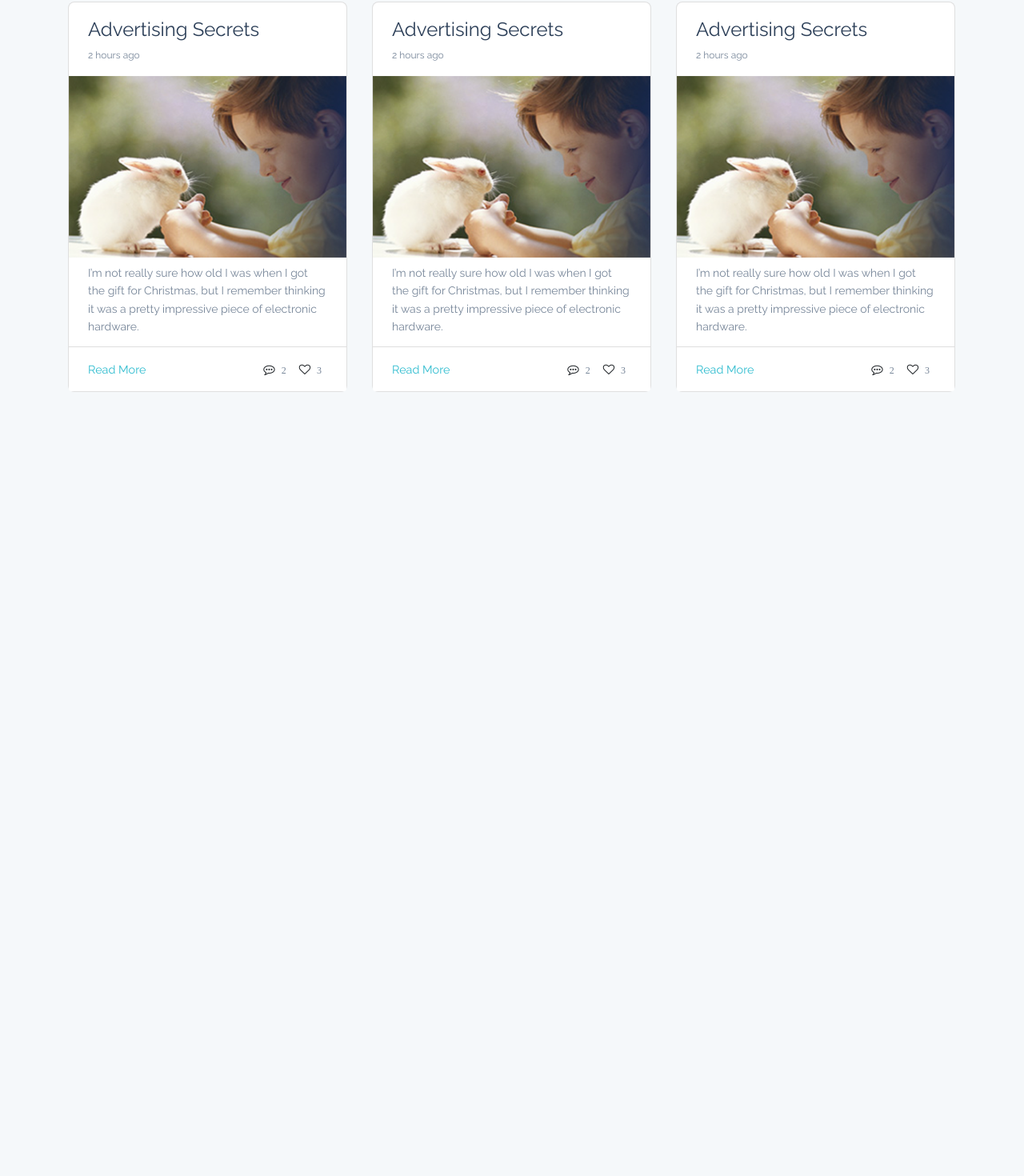
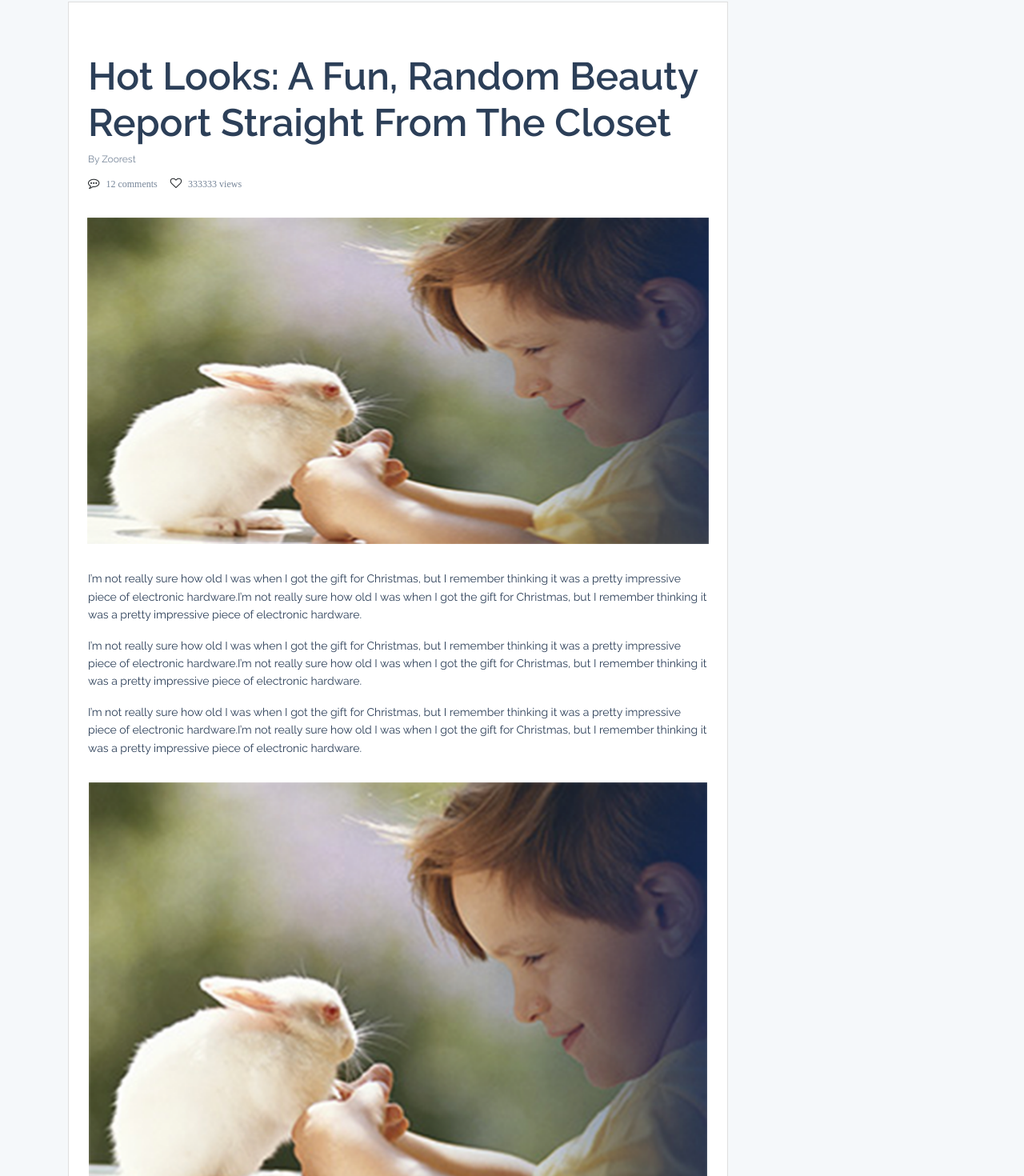
Before and after one commit to eng-mahmoud-adel/Zoorest-React.js, a React (Create React App) app: page /article in a window 1280 px wide. Shown: the part 1077-2547 px from the top of the page at 80% size. Before the commit the page ends 1583 px from the top, so only its background shows below. Built offline with nearby package versions, Linux system fonts and the light colour scheme.

Commit message:
creating new components

```diff
--- /dev/null
+++ b/src/components/Cards/Articles/ArticleTwo.js
@@ -0,0 +1,59 @@
+import React from 'react';
+import img from '../../../images/article-cover.png';
+
+const ArticleTwo = (props) => {
+    return (
+        <div className={props.className + " card"}>
+            <h5 className="card-title">{props.cardTitle}</h5>
+            <small className="small-text">{props.smallText}</small>
+            <div className= "icons">
+                <i className={props.icon_one + " icon-one"} aria-hidden="true"><span className= {props.number_one}>{props.number_one}</span></i>
+                <i className={props.icon_two + " icon-two"} aria-hidden="true"><span className= {props.number_two}>{props.number_two}</span></i>
+            </div>
+            <div className= "img-container-one">
+                <img src= {img} className="card-image" alt="" />
+            </div>
+            <div className="card-body">
+                <p className="card-text">{props.cardText}</p>
+                <p className="card-text">{props.cardText}</p>
+                <p className="card-text">{props.cardText}</p>
+                <div className= "img-container-two">
+                    <img src= {img} className="card-image" alt="" />
+                    <small className="small-text">{props.smallTextTwo}</small>
+                </div>
+                <p className="card-text">{props.cardText}</p>
+            </div>
+            <div className="card-footer">
+                <div className= "row">
+                    <div className= "col-7 hashtag">
+                        <div className= "row">
+                            <div className= "col-3">
+                                <span className= "hash-text">{props.hashText}</span>
+                            </div>
+                            <div className= "col-3">
+                                <span className= "hash-text">{props.hashText}</span>
+                            </div>
+                            <div className= "col-3">
+                                <span className= "hash-text">{props.hashText}</span>
+                            </div>
+                            <div className= "col-3">
+                                <span className= "hash-text">{props.hashText}</span>
+                            </div>
+                        </div>
+                    </div>
+
+                    <div className= "col-12 share">
+                        <div className= "row">
+                            <div className= "col-9">Share Article on :</div>
+                            <div className= "col-3">shares</div>
+                        </div>
+                    </div>
+
+
+                </div>
+            </div>
+        </div>
+    )
+}
+
+export default ArticleTwo;
--- /dev/null
+++ b/src/components/Cards/Comments/LeaveComment.js
@@ -0,0 +1,22 @@
+import React, { Fragment } from 'react';
+import SmallButton from '../../Buttons/SmallButtons/SmallButton';
+
+const LeaveComment = (props) => {
+    return (
+        <div className={props.className + " card"}>
+            <div className= "row">
+                <div className= "col-9">
+                    <h5 className="card-title">{props.cardTitle}</h5>
+                </div>
+                <div className= "col-3 button">
+                    <SmallButton text= "Comment" color= "btn btn-info" size= "btn-sm" />
+                </div>
+            </div>
+            <div className="card-body">
+                <p className="card-text">{props.cardText}</p>
+            </div>
+        </div>
+    )
+}
+
+export default LeaveComment;
--- a/src/pages/ShowingCards/AdsCard.js
+++ b/src/pages/ShowingCards/AdsCard.js
@@ -7,7 +7,7 @@ const AdsCard = () => {
             <div className= "container my-3">
                 <div className= "row">
                     <div className= "col-10 mb-3">
-                        <Advertisement className= "card-seven" cardTitle= "German Shepherd for Adaption" cardText= "Audit Bureau of Circulations integrated the definition of this medium in its latest report. Legal rights are at least unclear for many common Internet activities, such as posting a picture that belongs to someone else to a social media account, covering a popular song on a YouTube video, or writing fanfiction." noteText= "Audit Bureau of Circulations integrated the definition of this medium in its latest report. Legal rights are at least unclear for many common Internet activities, such as posting." classification= "German Shepard" type= "Dog" age= "13 months" gender= "male" dateOfBirth= "November 9, 2017" weigth= "7.2 kg" separation= "Dog" vaccnation= "Distemper, Parvo, Canine Infectious Hepatitis, and Rabies" purtyOfThePlatioon= "Audit Bureau of Circulations integrated the definition of this medium in its latest report. Legal rights are at least unclear for many common Internet activities" distinctiveSigns= "Audit Bureau of Circulations integrated the definition of this medium in its latest report. Legal rights are at least unclear for many common Internet activities, such as posting." licenseNumber= "1564165165165165" price= "5,000 EGP" icon_one= "fa fa-commenting-o" icon_two= "fa fa-heart-o" number_one= "255 comments" number_two= "355 likes" />
+                        <Advertisement className= "card-eight" cardTitle= "German Shepherd for Adaption" cardText= "Audit Bureau of Circulations integrated the definition of this medium in its latest report. Legal rights are at least unclear for many common Internet activities, such as posting a picture that belongs to someone else to a social media account, covering a popular song on a YouTube video, or writing fanfiction." noteText= "Audit Bureau of Circulations integrated the definition of this medium in its latest report. Legal rights are at least unclear for many common Internet activities, such as posting." classification= "German Shepard" type= "Dog" age= "13 months" gender= "male" dateOfBirth= "November 9, 2017" weigth= "7.2 kg" separation= "Dog" vaccnation= "Distemper, Parvo, Canine Infectious Hepatitis, and Rabies" purtyOfThePlatioon= "Audit Bureau of Circulations integrated the definition of this medium in its latest report. Legal rights are at least unclear for many common Internet activities" distinctiveSigns= "Audit Bureau of Circulations integrated the definition of this medium in its latest report. Legal rights are at least unclear for many common Internet activities, such as posting." licenseNumber= "1564165165165165" price= "5,000 EGP" icon_one= "fa fa-commenting-o" icon_two= "fa fa-heart-o" number_one= "255 comments" number_two= "355 likes" />
                     </div>
                 </div>
             </div>
--- a/src/pages/ShowingCards/ArticleCards.js
+++ b/src/pages/ShowingCards/ArticleCards.js
@@ -1,5 +1,6 @@
 import React from 'react';
 import Article from '../../components/Cards/Articles/Article';
+import ArticleTwo from '../../components/Cards/Articles/ArticleTwo';
 
 const ArticleCards = () => {
     return (
@@ -24,14 +25,8 @@ const ArticleCards = () => {
                         <Article className= "card-one" cardTitle= "Advertising Secrets" cardTime= "2 hours ago" cardText= "I’m not really sure how old I was when I got the gift for Christmas, but I remember thinking it was a pretty impressive piece of electronic hardware." icon_one= "fa fa-commenting-o" icon_two= "fa fa-heart-o" number_one= "2" number_two= "3" link_size= "col-8" icons_size= "col-4" />
                     </div>
 
-                    <div className= "col-4">
-                        <Article className= "card-one" cardTitle= "Advertising Secrets" cardTime= "2 hours ago" cardText= "I’m not really sure how old I was when I got the gift for Christmas, but I remember thinking it was a pretty impressive piece of electronic hardware." icon_one= "fa fa-commenting-o" icon_two= "fa fa-heart-o" number_one= "2" number_two= "3" link_size= "col-8" icons_size= "col-4" />
-                    </div>
-                    <div className= "col-4">
-                        <Article className= "card-one" cardTitle= "Advertising Secrets" cardTime= "2 hours ago" cardText= "I’m not really sure how old I was when I got the gift for Christmas, but I remember thinking it was a pretty impressive piece of electronic hardware." icon_one= "fa fa-commenting-o" icon_two= "fa fa-heart-o" number_one= "2" number_two= "3" link_size= "col-8" icons_size= "col-4" />
-                    </div>
-                    <div className= "col-4 mb-3">
-                        <Article className= "card-one" cardTitle= "Advertising Secrets" cardTime= "2 hours ago" cardText= "I’m not really sure how old I was when I got the gift for Christmas, but I remember thinking it was a pretty impressive piece of electronic hardware." icon_one= "fa fa-commenting-o" icon_two= "fa fa-heart-o" number_one= "2" number_two= "3" link_size= "col-8" icons_size= "col-4" />
+                    <div className= "col-10 mb-3">
+                        <ArticleTwo className= "card-ten" cardTitle= "Hot Looks: A Fun, Random Beauty Report Straight From The Closet" smallText= "By Zoorest" smallTextTwo= "You also want to figure out what lengths you want to rent your property for." cardText= "I’m not really sure how old I was when I got the gift for Christmas, but I remember thinking it was a pretty impressive piece of electronic hardware.I’m not really sure how old I was when I got the gift for Christmas, but I remember thinking it was a pretty impressive piece of electronic hardware." hashText= "#instagood" icon_one= "fa fa-commenting-o" icon_two= "fa fa-heart-o" number_one= "12 comments" number_two= "333333 views" />
                     </div>
                 </div>
             </div>
--- a/src/pages/ShowingCards/CommentCards.js
+++ b/src/pages/ShowingCards/CommentCards.js
@@ -1,5 +1,6 @@
 import React from 'react';
 import Comment from '../../components/Cards/Comments/Comment';
+import LeaveComment from '../../components/Cards/Comments/LeaveComment';
 
 const CommentCards = () => {
     return (
@@ -7,8 +8,13 @@ const CommentCards = () => {
             <div className= "container my-3">
                 <div className= "row">
                     <div className= "col-10 mb-3">
+                        <LeaveComment className= "card-seven" cardTitle= "Leave a comment" cardText= "There are numerous success stories you will hear about businesses making it good on the internet . The troubling thing is, there are maybe a tenfold or even a hundredfold of stories inconsistent to theirs. Many have unsuccessfully launched a business venture that is internet based but only a handful shall succeed.hundredfold of stories inconsistent to theirs. Many have unsuccessfully launched a business venture that is internet based but only a handful shall succeed." />
+                    </div>
+
+                    <div className= "col-10 mb-3">
                         <Comment className= "card-six" cardTime= "2 hours ago" cardText= "If a Google employee reveals that he or she intends to leave because they have *accepted*–not received–an offer from a talent competitor like Facebook, in some cases they will be “walked off” so that they will no longer have access to Google’s proprietary information. More important than having that employee leave the physical building is shutting off their employee account; and most tech knowledge workers can’t perform their jobs without access to the company’s Intranet, VPN, or email." icon= "fa fa-heart-o" number= "5555" />
                     </div>
+
                     <div className= "col-10 mb-3">
                         <Comment className= "card-six" cardTime= "2 hours ago" cardText= "If a Google employee reveals that he or she intends to leave because they have *accepted*–not received–an offer from a talent competitor like Facebook, in some cases they will be “walked off” so that they will no longer have access to Google’s proprietary information. More important than having that employee leave the physical building is shutting off their employee account; and most tech knowledge workers can’t perform their jobs without access to the company’s Intranet, VPN, or email." icon= "fa fa-heart-o" number= "5555" />
                     </div>
--- a/src/pages/ShowingCards/PostCards.js
+++ b/src/pages/ShowingCards/PostCards.js
@@ -1,5 +1,6 @@
 import React from 'react'
 import Post from '../../components/Cards/Posts/Post';
+import AddPost from '../../components/Cards/Posts/AddPost';
 
 const PostCards = () => {
     return (
@@ -9,9 +10,10 @@ const PostCards = () => {
                     <div className= "col-10 mb-3">
                         <Post className= "card-three" cardTitle= "German Shepherd for Adaption" cardText= "Audit Bureau of Circulations integrated the definition of this medium in its latest report. Legal rights are at least unclear for many common Internet activities, such as posting a picture that belongs to someone else to a social media account, covering a popular song on a YouTube video, or writing fanfiction. " icon_one= "fa fa-commenting-o" icon_two= "fa fa-heart-o" number_one= "2" number_two= "3" />
                     </div>
-                    <div className= "col-10 mb-3">
-                        <Post className= "card-three" cardTitle= "German Shepherd for Adaption" cardText= "Audit Bureau of Circulations integrated the definition of this medium in its latest report. Legal rights are at least unclear for many common Internet activities, such as posting a picture that belongs to someone else to a social media account, covering a popular song on a YouTube video, or writing fanfiction. " icon_one= "fa fa-commenting-o" icon_two= "fa fa-heart-o" number_one= "2" number_two= "3" />
+                    <div className= "col-2">
+                        <AddPost className= "card-nine" cardTitle= "Do you have something to post ?" cardText= "Audit Bureau of Circulations integrated the definition of this medium in its latest report. Legal rights are at least unclear for many common Internet." />
                     </div>
+
                     <div className= "col-10 mb-3">
                         <Post className= "card-three" cardTitle= "German Shepherd for Adaption" cardText= "Audit Bureau of Circulations integrated the definition of this medium in its latest report. Legal rights are at least unclear for many common Internet activities, such as posting a picture that belongs to someone else to a social media account, covering a popular song on a YouTube video, or writing fanfiction. " icon_one= "fa fa-commenting-o" icon_two= "fa fa-heart-o" number_one= "2" number_two= "3" />
                     </div>
--- a/src/sass/components/cards/_cards.scss
+++ b/src/sass/components/cards/_cards.scss
@@ -239,7 +239,7 @@
 
 /* ***************************************************** */
 
-/* for top comment copmonent */
+/* for comment copmonent */
 .card-six {
     width: 828px;
     height: 272px;
@@ -274,9 +274,38 @@
 }
 
 /* ***************************************************** */
+/* for leave comment copmonent */
+.card-seven {
+    width: 828px;
+    height: 242px;
+    border-radius: $border-radius-8;
+    padding: $padding-24;
+    .card-title {
+        margin-bottom: 0;
+        color: $dark-color;
+        font-size: $font-size-24;
+        font-weight: bold;
+    }
+    .button {
+        text-align: right;
+    }
+    .card-body {
+        padding: 0;
+        .card-text {
+            margin-top: $margin-24;
+            padding: $padding-8;
+            font-size: $font-size-14;
+            color: $gray-color;
+            border: 1px solid $secondary-color;
+            border-radius: $border-radius-8;
+        }
+    }
+}
 
-/* for posts copmonent */
-.card-seven {
+/* ***************************************************** */
+
+/* for advertisement copmonent */
+.card-eight {
     width: 825px;
     height: 1185px;
     border-radius: $border-radius-8;
@@ -343,3 +372,109 @@
 }
 
 /* ***************************************************** */
+
+/* for add post copmonent */
+.card-nine {
+    width: 258px;
+    height: 297px;
+    border-radius: $border-radius-8;
+    padding: $padding-24;
+    .card-title {
+        margin-bottom: 0;
+        color: $dark-color;
+        font-size: $font-size-18;
+        font-weight: bold;
+    }
+    .card-body {
+        padding: 0;
+        .card-text {
+            margin-top: $margin-24;
+            font-size: $font-size-14;
+            color: $gray-color;
+        }
+    }
+}
+
+/* ***************************************************** */
+
+/* for article two copmonent */
+.card-ten {
+    width: 825px;
+    height: 2207px;
+    border-radius: 0;
+    .card-title {
+        padding: $padding-64 $padding-24 0;
+        margin-bottom: 0;
+        color: $dark-color;
+        font-size: $font-size-48;
+        font-weight: bold;
+    }
+    .small-text {
+        padding: $padding-8 $padding-24 $padding-8;
+        font-size: $font-size-12;
+        color: $gray-color;
+    }
+    .icons {
+        padding-left: $padding-24;
+        .icon-one, .icon-two {
+            cursor: pointer;
+            span {
+                margin-left: $margin-8;
+                color: $gray-color;
+                font-size: $font-size-12;
+            }
+        }
+        .icon-one {
+            padding-right: $padding-16;
+        }
+    }
+    .img-container-one {
+        width: 777px;
+        height: 408px;
+        margin: $margin-32 auto;
+        .card-image {
+            width: 100%;
+            height: 100%;
+        }
+    }
+    .card-body {
+        padding: 0;
+        .card-text {
+            padding: 0 $padding-24 0;
+            font-size: $font-size-14;
+            color: $dark-color;
+        }
+        .img-container-two {
+            width: 773px;
+            height: 543px;
+            margin: $margin-32 auto $margin-36;
+            text-align: center;
+            .card-image {
+                width: 100%;
+                height: 100%;
+            }
+            .small-text-two {
+                margin: auto;
+                text-align: center;
+                padding: 0;
+            }
+        }
+    }
+    .card-footer {
+        height: 229px;
+        padding: $padding-16 $padding-24;
+        background-color: $light-color;
+        .hashtag {
+            padding-bottom: $padding-48;
+            .hash-text {
+                font-size: $font-size-14;
+                color: $dark-color;
+            }
+        }
+        .share {
+            padding-top: $padding-48;
+        }
+    }
+}
+
+/* ***************************************************** */
```
Also changed, not shown: src/components/Cards/Posts/AddPost.js (added, +16 -0 lines), src/components/Cards/Articles/Article.js (indentation only).
